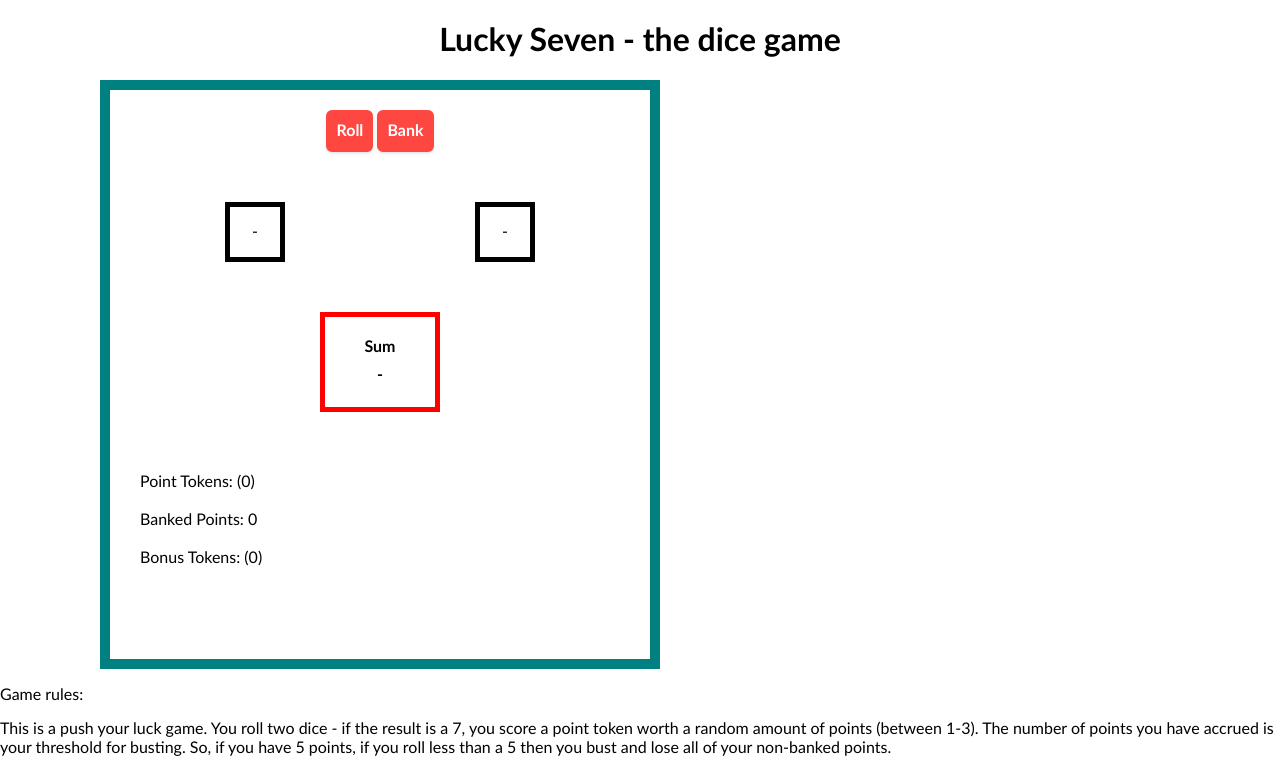
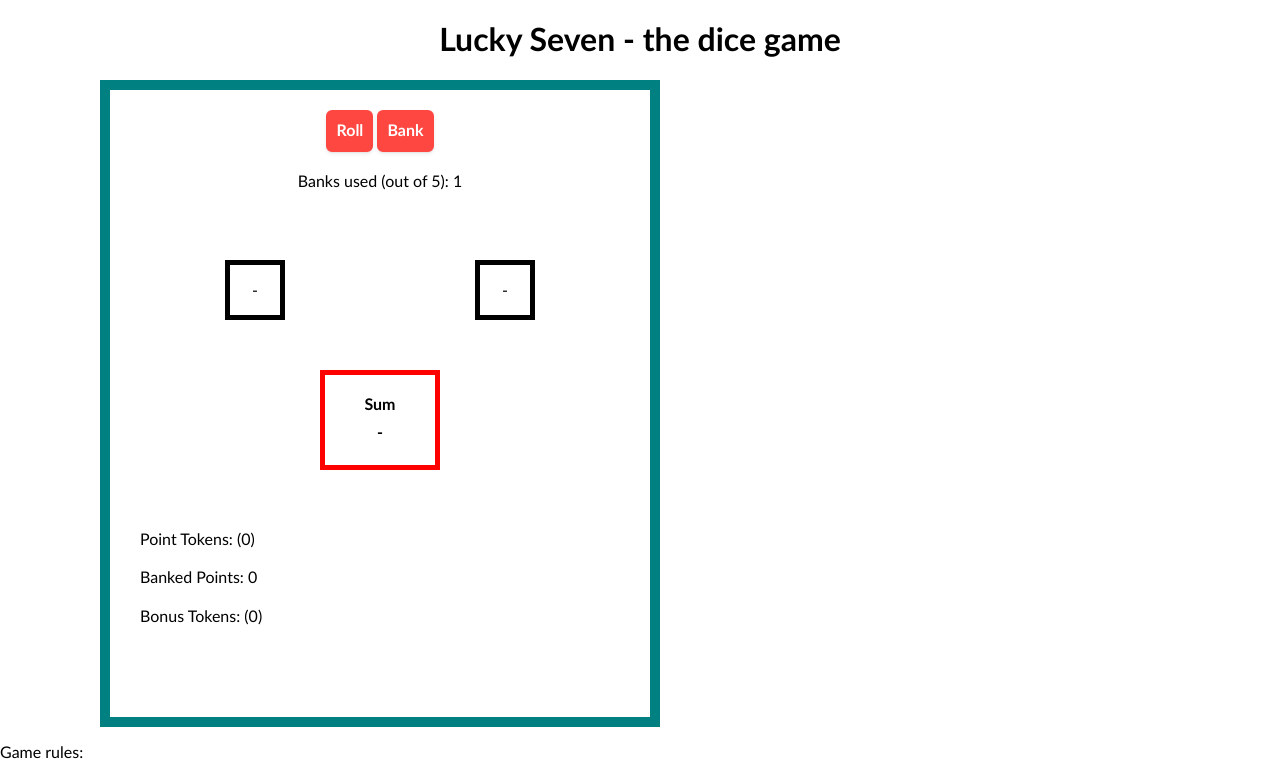
Before and after one commit to joeklein9/lucky-seven-game, a plain HTML site: page index.html in a window 1280 px wide. Both pictures are taken after a click on the button "Bank". Shown: the top 769 px of the page. Drawn offline with nearby package versions, Linux system fonts and the light colour scheme.

Commit message:
changes made

```diff
--- a/index.css
+++ b/index.css
@@ -146,3 +146,8 @@ h1 {
 .final-results-message {
      padding:10px;
 }
+
+#banks-counter {
+    padding:20px;
+    text-align: center;
+}
--- a/index.html
+++ b/index.html
@@ -11,6 +11,8 @@
                 <button id = "roll-btn" disabled>Roll</button>
                 <button id = "bank-btn" disabled>Bank</button>
             </div>
+
+            <div id = "banks-counter">Banks used (out of 5):</div>
 
             <div class = "dice-container">
                 <div id = "dice-one"> - </div>
@@ -32,10 +34,12 @@
 
         </div>
 
+        <div class = "game-rules">
+
             <p> Game rules:</p>
-        <p> This is a push your luck game. You roll two dice - if the result is a 7, you score a point token worth a random amount of points (between 1-3). The number of points you have accrued is your threshold for busting. So, if you have 5 points, if you roll less than a 5 then you bust and lose all of your non-banked points. </p>
+            <p> This is a push your luck game. You roll two dice - if the result is a 7, you score a point token worth a random amount of points (between 1-3). The number of points you have accrued is your threshold for busting. So, if you have 5 points, if you roll less than or equal to 5 then you bust and lose all of your non-banked points. </p>
 
-        <p> The more points you get, the easier it is to bust. You can stop at any time to 'bank' the points you have earned so far. However, the more point tokens you bank at one time, the bigger the bonus. This creates an interesting decision. Do you bank your earnings quickly whenever you can to increase your score in small increments, which is safer? Or do you avoid banking and try to score big in one go, thus scoring the big bonus points?
+            <p> The more points you get, the easier it is to bust. You can stop at any time to 'bank' the points you have earned so far. However, the more point tokens you bank at one time, the bigger the bonus. You only get to bank 5 times during the game. This creates an interesting decision. Do you bank your earnings quickly whenever you can to increase your score in small increments, which is safer? Or do you avoid banking and try to score big in one go, thus scoring the big bonus points?
             </p>
 
             <p> Good luck! </p>
@@ -48,6 +52,7 @@
 
                 <li> Banking when your total point value is 10 or greater gives you a guaranteed 10 point bonus token!</li>
             </ul>
+        </div>
 
 
         <script src="index.js"></script>
--- a/index.js
+++ b/index.js
@@ -11,6 +11,7 @@ const bankedPointsContainer = document.getElementById("banked-points-container")
 const bonusTokenContainer = document.getElementById("bonus-token-container")
 const finalResultsMessage = document.getElementById("final-results-message")
 const playAgainBtn = document.getElementById("play-again")
+const banksCounter = document.getElementById("banks-counter")
 
 let diceOneValue = 0
 let diceTwoValue = 0
@@ -20,6 +21,7 @@ let bankedPointsArray = []
 let bonusTokenArray = []
 let bankedPointSum = 0
 let isBusted = false
+let bankBtnClicks = 0
 
 rollBtn.disabled = false
 bankBtn.disabled = false
@@ -112,6 +114,11 @@ bankBtn.addEventListener("click", function (){
     displayBonusTokens()
     pointTokenValueArray = []
     displayPointTokenValueArray()
+    bankBtnClicks += 1
+    if (bankBtnClicks === 5) {
+        bankBtn.disabled = true
+    }
+    banksCounter.textContent = `Banks used (out of 5): ${bankBtnClicks}`
 
 })
 
@@ -195,6 +202,8 @@ playAgainBtn.addEventListener("click", function (){
     sumResult.textContent = "-"
     rollBtn.disabled = false
     bankBtn.disabled = false
+    bankBtnClicks = 0
+    banksCounter.textContent = `Banks used (out of 5): ${bankBtnClicks}`
 
 
 })
```
Lines whose indentation alone changed are shown as unchanged.
